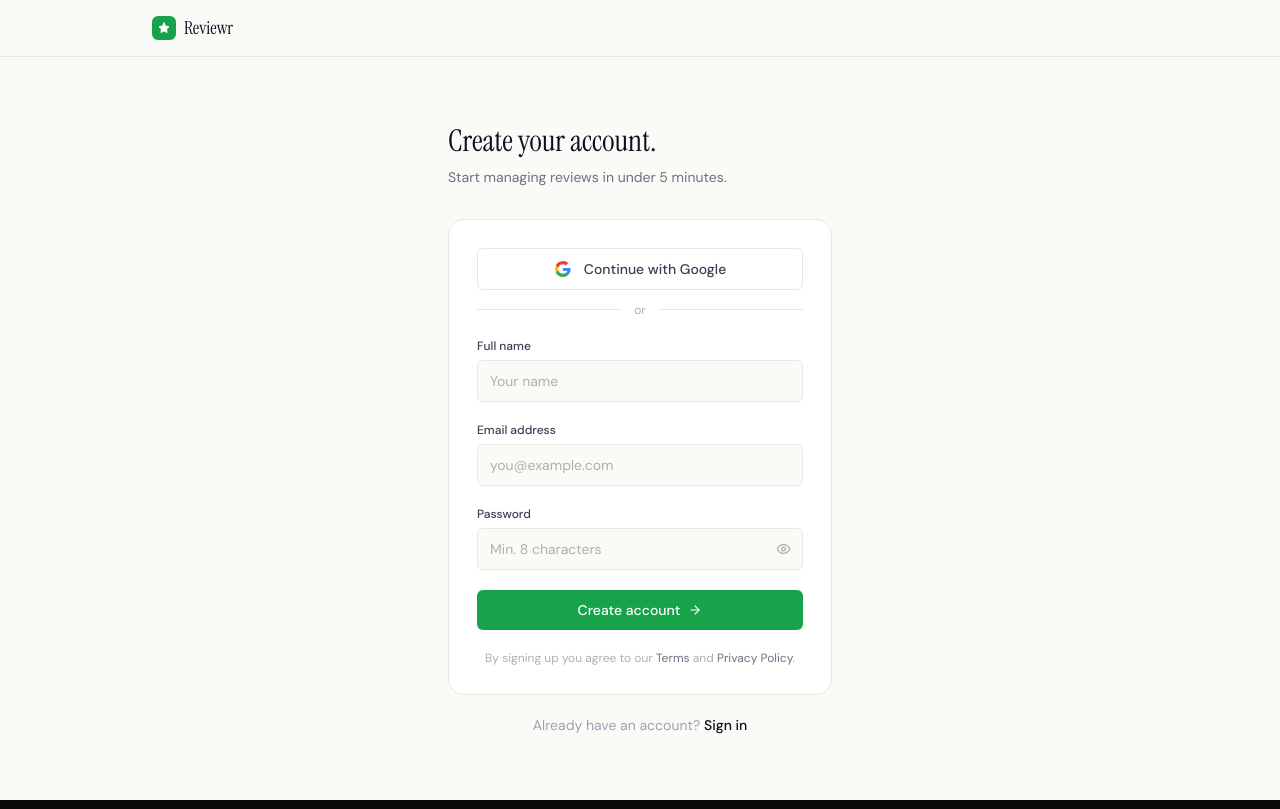
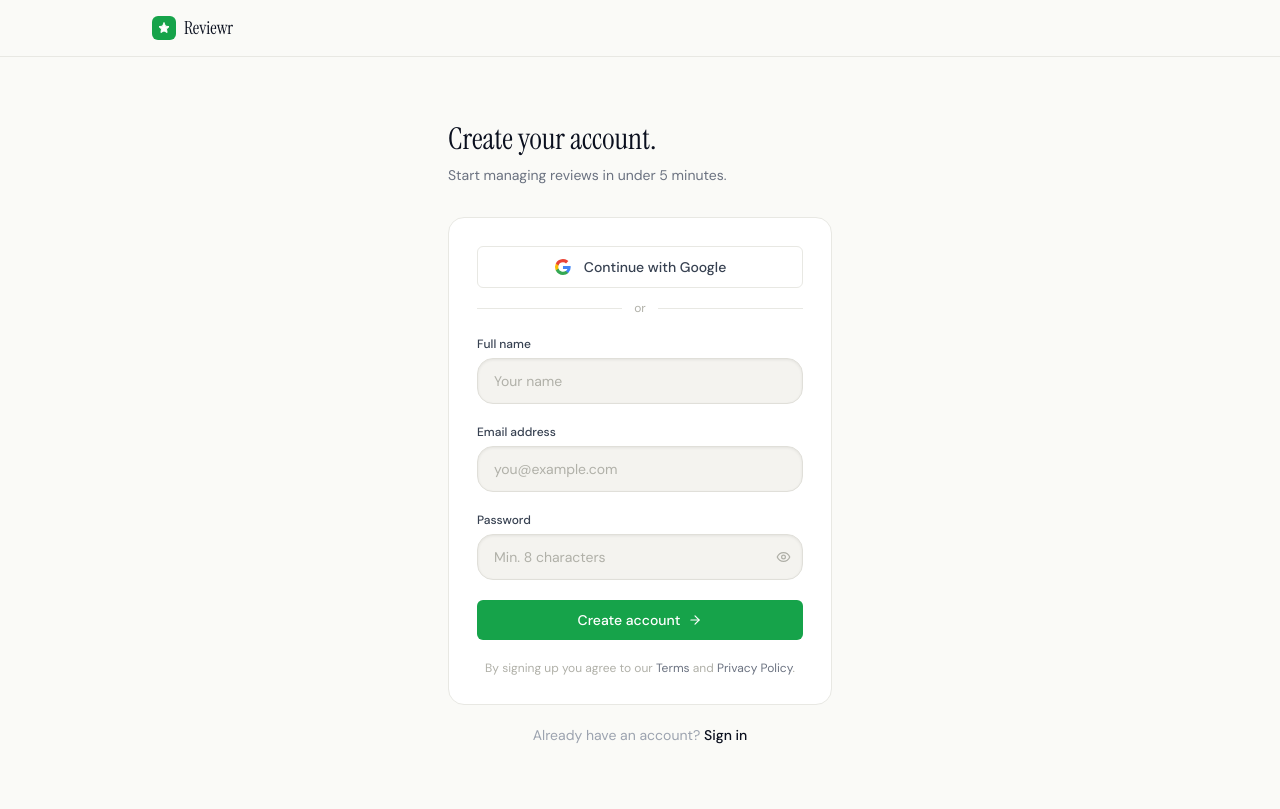
Before and after one commit to zmaj1234/reviewr, a Next.js app: page /signup in a window 1280 px wide. Built offline with nearby package versions, Linux system fonts and the light colour scheme.

Commit message:
style: rounder, more satisfying input fields

```diff
--- a/app/(auth)/login/page.tsx
+++ b/app/(auth)/login/page.tsx
@@ -64,7 +64,7 @@ export default function LoginPage() {
               <label className="block text-xs font-medium text-[#374151] mb-1.5">Email address</label>
               <input
                 type="email"
-                className="w-full bg-[#fafaf7] border border-[#e8e8e3] rounded-md text-sm text-[#0a0f1e] px-3 py-2.5 outline-none focus:border-[#0a0f1e] focus:ring-2 focus:ring-[#0a0f1e]/5 transition-colors placeholder:text-[#b0b0a8]"
+                className="w-full bg-[#f4f3ef] border border-[#e0dfd9] rounded-2xl text-sm text-[#0a0f1e] px-4 py-3 outline-none focus:border-[#16a34a] focus:bg-white focus:ring-4 focus:ring-[#16a34a]/10 transition-all placeholder:text-[#b0b0a8] shadow-[inset_0_1px_3px_rgba(0,0,0,0.07)] hover:border-[#c8c7c1]"
                 placeholder="you@example.com"
                 value={email}
                 onChange={e => setEmail(e.target.value)}
@@ -83,7 +83,7 @@ export default function LoginPage() {
               <div className="relative">
                 <input
                   type={showPw ? 'text' : 'password'}
-                  className="w-full bg-[#fafaf7] border border-[#e8e8e3] rounded-md text-sm text-[#0a0f1e] px-3 py-2.5 pr-10 outline-none focus:border-[#0a0f1e] focus:ring-2 focus:ring-[#0a0f1e]/5 transition-colors placeholder:text-[#b0b0a8]"
+                  className="w-full bg-[#f4f3ef] border border-[#e0dfd9] rounded-2xl text-sm text-[#0a0f1e] px-4 py-3 pr-11 outline-none focus:border-[#16a34a] focus:bg-white focus:ring-4 focus:ring-[#16a34a]/10 transition-all placeholder:text-[#b0b0a8] shadow-[inset_0_1px_3px_rgba(0,0,0,0.07)] hover:border-[#c8c7c1]"
                   placeholder="••••••••"
                   value={password}
                   onChange={e => setPassword(e.target.value)}
--- a/app/(auth)/signup/page.tsx
+++ b/app/(auth)/signup/page.tsx
@@ -76,7 +76,7 @@ export default function SignupPage() {
               <label className="block text-xs font-medium text-[#374151] mb-1.5">Full name</label>
               <input
                 type="text"
-                className="w-full bg-[#fafaf7] border border-[#e8e8e3] rounded-md text-sm text-[#0a0f1e] px-3 py-2.5 outline-none focus:border-[#0a0f1e] focus:ring-2 focus:ring-[#0a0f1e]/5 transition-colors placeholder:text-[#b0b0a8]"
+                className="w-full bg-[#f4f3ef] border border-[#e0dfd9] rounded-2xl text-sm text-[#0a0f1e] px-4 py-3 outline-none focus:border-[#16a34a] focus:bg-white focus:ring-4 focus:ring-[#16a34a]/10 transition-all placeholder:text-[#b0b0a8] shadow-[inset_0_1px_3px_rgba(0,0,0,0.07)] hover:border-[#c8c7c1]"
                 placeholder="Your name"
                 value={name}
                 onChange={e => setName(e.target.value)}
@@ -89,7 +89,7 @@ export default function SignupPage() {
               <label className="block text-xs font-medium text-[#374151] mb-1.5">Email address</label>
               <input
                 type="email"
-                className="w-full bg-[#fafaf7] border border-[#e8e8e3] rounded-md text-sm text-[#0a0f1e] px-3 py-2.5 outline-none focus:border-[#0a0f1e] focus:ring-2 focus:ring-[#0a0f1e]/5 transition-colors placeholder:text-[#b0b0a8]"
+                className="w-full bg-[#f4f3ef] border border-[#e0dfd9] rounded-2xl text-sm text-[#0a0f1e] px-4 py-3 outline-none focus:border-[#16a34a] focus:bg-white focus:ring-4 focus:ring-[#16a34a]/10 transition-all placeholder:text-[#b0b0a8] shadow-[inset_0_1px_3px_rgba(0,0,0,0.07)] hover:border-[#c8c7c1]"
                 placeholder="you@example.com"
                 value={email}
                 onChange={e => setEmail(e.target.value)}
@@ -103,7 +103,7 @@ export default function SignupPage() {
               <div className="relative">
                 <input
                   type={showPw ? 'text' : 'password'}
-                  className="w-full bg-[#fafaf7] border border-[#e8e8e3] rounded-md text-sm text-[#0a0f1e] px-3 py-2.5 pr-10 outline-none focus:border-[#0a0f1e] focus:ring-2 focus:ring-[#0a0f1e]/5 transition-colors placeholder:text-[#b0b0a8]"
+                  className="w-full bg-[#f4f3ef] border border-[#e0dfd9] rounded-2xl text-sm text-[#0a0f1e] px-4 py-3 pr-11 outline-none focus:border-[#16a34a] focus:bg-white focus:ring-4 focus:ring-[#16a34a]/10 transition-all placeholder:text-[#b0b0a8] shadow-[inset_0_1px_3px_rgba(0,0,0,0.07)] hover:border-[#c8c7c1]"
                   placeholder="Min. 8 characters"
                   value={password}
                   onChange={e => setPassword(e.target.value)}
--- a/app/globals.css
+++ b/app/globals.css
@@ -161,13 +161,14 @@ h1, h2, h3, h4, h5, h6 {
     width: 100%;
     background-color: var(--bg-surface);
     border: 1px solid var(--border);
-    border-radius: var(--radius);
+    border-radius: 14px;
     color: var(--text-primary);
     font-family: 'DM Sans', system-ui, sans-serif;
     font-size: 0.875rem;
-    padding: 0.625rem 0.875rem;
+    padding: 0.7rem 1rem;
     outline: none;
-    transition: border-color 150ms ease, box-shadow 150ms ease;
+    transition: border-color 150ms ease, box-shadow 150ms ease, background-color 150ms ease;
+    box-shadow: inset 0 1px 3px rgba(0, 0, 0, 0.2);
   }
 
   .input::placeholder {
@@ -176,7 +177,12 @@ h1, h2, h3, h4, h5, h6 {
 
   .input:focus {
     border-color: var(--accent);
-    box-shadow: 0 0 0 3px var(--accent-subtle);
+    background-color: #141414;
+    box-shadow: inset 0 1px 3px rgba(0, 0, 0, 0.2), 0 0 0 3px var(--accent-subtle);
+  }
+
+  .input:hover:not(:focus) {
+    border-color: var(--border-strong);
   }
 
   .label {
```
